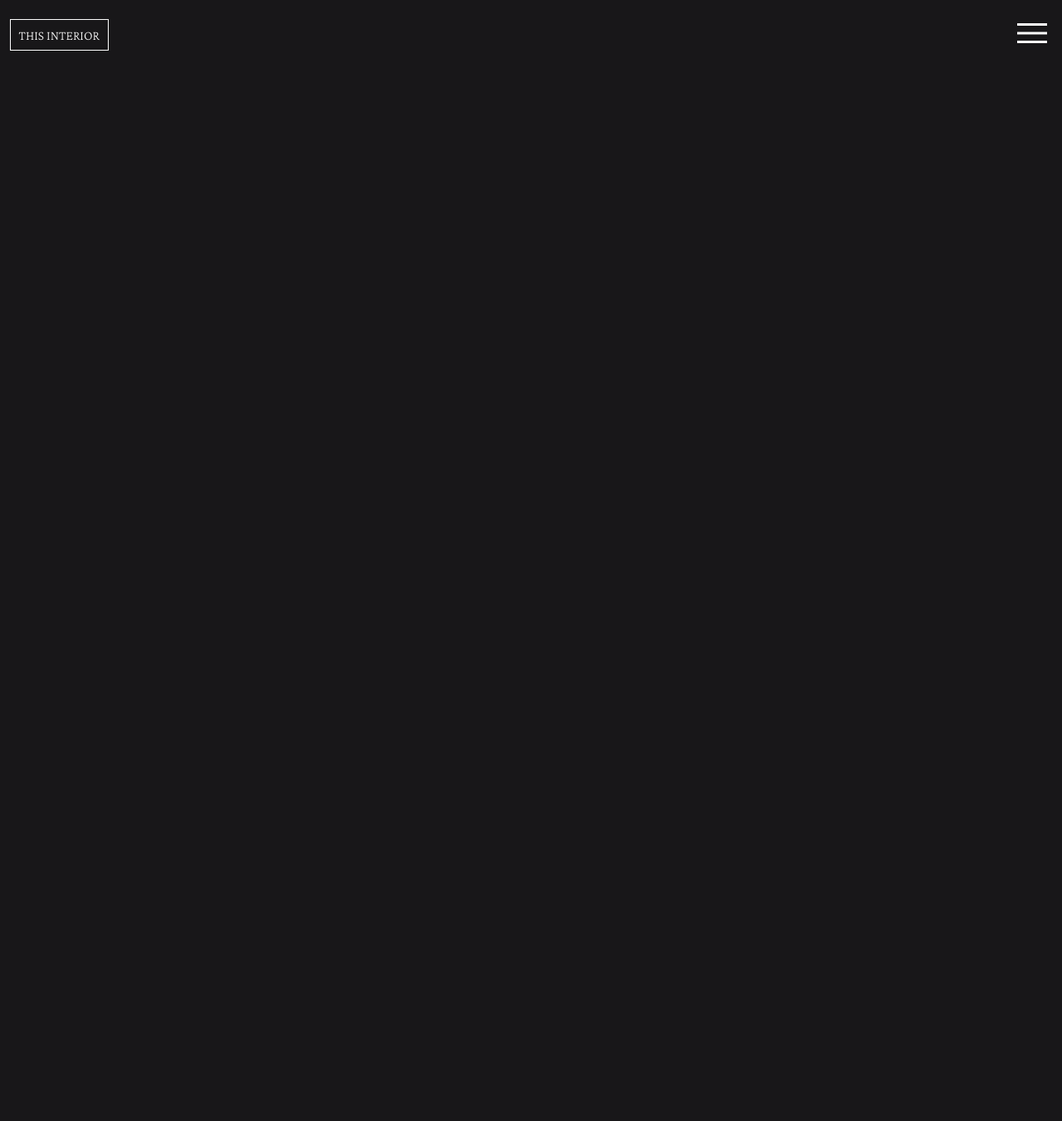
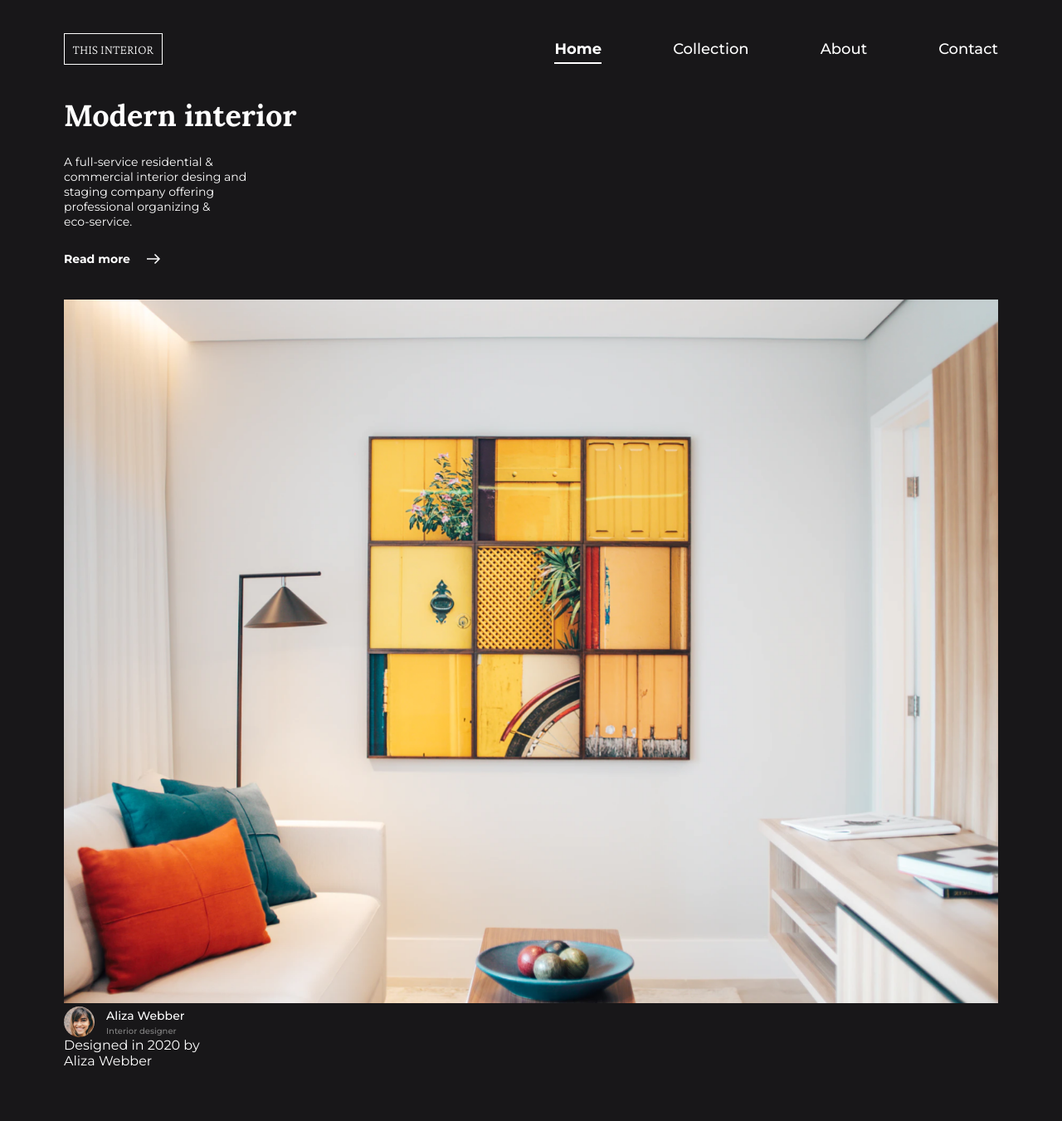
Before and after one commit to ov3rst/Interior-Consultant, a plain HTML site: page index.html in a window 1280 px wide. Shown: the whole page at 83% size. Before the commit the page ends 800 px from the top, so only its background shows below. Drawn offline with nearby package versions, Linux system fonts and the light colour scheme.

Commit message:
terminando el main

```diff
--- a/index.html
+++ b/index.html
@@ -1,10 +1,12 @@
 <!DOCTYPE html>
 <html lang="en">
-
   <head>
     <meta charset="utf-8" />
-  <meta name="viewport" content="width=device-width, initial-scale=1,
-  maximum-scale=5" />
+    <meta
+      name="viewport"
+      content="width=device-width, initial-scale=1,
+  maximum-scale=5"
+    />
 
     <link rel="icon" href="devchallenges.png" />
 
@@ -12,26 +14,25 @@
 
     <link
       href="https://fonts.googleapis.com/css2?family=Crimson+Pro:wght@200&family=Lora:wght@500;700&family=Montserrat:wght@400;500;700&display=swap"
-    rel="stylesheet">
+      rel="stylesheet"
+    />
 
-  <link rel="stylesheet" href="style.css">
+    <link rel="stylesheet" href="style.css" />
 
     <title>Interior Consultan</title>
-
   </head>
 
   <body>
-
     <header class="header">
       <nav class="nav__menu" id="menu">
         <a href="#" class="logo">this interior</a>
 
         <a href="#menu" class="open__btn menu__btn">
-        <img src="hamburger.svg" alt="">
+          <img src="hamburger.svg" alt="" />
         </a>
 
         <a href="#" class="close__btn menu__btn">
-        <img src="close.svg" alt="">
+          <img src="close.svg" alt="" />
         </a>
 
         <ul class="nav__menu-list">
@@ -48,10 +49,51 @@
             <a href="" class="nav__menu-link">contact</a>
           </li>
         </ul>
+      </nav>
+    </header>
 
-    </nav>
-
-  </header>
+    <main>
+      <div class="interior__content">
+        <h1 class="interior__title">Modern interior</h1>
+        <p class="interior__description">
+          A full-service residential & <br />
+          commercial interior desing and <br />
+          staging company offering <br />
+          professional organizing & <br />
+          eco-service.
+        </p>
+        <a href="#" class="interior__link">
+          Read more
+          <svg
+            xmlns="http://www.w3.org/2000/svg"
+            height="48"
+            viewBox="0 -960 960 960"
+            width="48"
+          >
+            <path
+              d="m561-242-43-42 168-168H160v-60h526L517-681l43-42 241 241-240 240Z"
+            />
+          </svg>
+        </a>
+      </div>
+      <div class="interior__img-content">
+        <img src="photo1.png" alt="interior photo" class="interior__img" />
+        <div class="interior__card">
+          <div class="interior__profile">
+            <img
+              src="photo2.png"
+              alt="interior profile photo"
+              class="interior__profile-img"
+            />
+            <div class="interior__profile-description">
+              <h2>Aliza Webber</h2>
+              <span>Interior designer</span>
+            </div>
+          </div>
+          <p>Designed in 2020 by <br />Aliza Webber</p>
+        </div>
+      </div>
+    </main>
     <!-- <div class="welcome">
     <div class="welcome-text">
       <h1>
@@ -85,10 +127,10 @@
       const d = document,
         $links = d.querySelectorAll(".nav__menu-link");
 
-    d.addEventListener("click", e => {
+      d.addEventListener("click", (e) => {
         if (e.target.matches(".nav__menu-link")) {
           e.preventDefault();
-        $links.forEach(link => {
+          $links.forEach((link) => {
             link.classList.remove("selected");
           });
           e.target.classList.add("selected");
@@ -96,5 +138,4 @@
       });
     </script>
   </body>
-
 </html>
--- a/style.css
+++ b/style.css
@@ -8,11 +8,21 @@ body {
   font-family: "Montserrat", sans-serif;
   background-color: #181719;
   margin: 1rem 0.75rem 0;
+  color: white;
+}
+
+body:has(:target) {
+  overflow: hidden;
 }
 
 a {
   text-decoration: none;
-  color: white;
+  color: inherit;
+}
+
+img {
+  max-width: 100%;
+  height: auto;
 }
 
 .nav__menu {
@@ -61,7 +71,7 @@ a {
 }
 
 .nav__menu-list {
-  position: absolute;
+  position: fixed;
   top: 0;
   bottom: 0;
   right: 0;
@@ -95,3 +105,93 @@ a {
 .nav__menu-link:hover {
   border-bottom: 2px solid white;
 }
+
+@media (min-width: 992px) {
+  body {
+    margin: 2.5rem 4.8125rem 0;
+  }
+
+  .menu__btn {
+    display: none;
+  }
+
+  .nav__menu {
+    display: flex;
+  }
+
+  .nav__menu-list {
+    position: static;
+    flex-direction: row;
+    column-gap: 5.375rem;
+    clip-path: none;
+  }
+}
+
+.interior__content {
+  margin-top: 2.375rem;
+}
+
+.interior__title {
+  font-family: "Lora", serif;
+  font-size: 2.25rem;
+}
+
+.interior__description {
+  font-size: 0.875rem;
+  margin-top: 1.5rem;
+}
+
+.interior__link {
+  display: flex;
+  align-items: center;
+  column-gap: 1rem;
+  font-size: 0.875rem;
+  font-weight: bold;
+  margin-top: 1.5rem;
+}
+
+.interior__link svg {
+  width: 24px;
+  height: auto;
+  fill: white;
+}
+
+.interior__img-content {
+  position: relative;
+  margin-top: 2.3125rem;
+}
+
+.interior__card {
+  position: absolute;
+  width: 300px;
+  height: 138px;
+  background-color: #181719;
+}
+
+.interior__profile {
+  display: flex;
+  align-items: center;
+  column-gap: 0.875rem;
+}
+
+.interior__profile-img {
+  width: 37px;
+  height: 37px;
+  border-radius: 50%;
+}
+
+.interior__profile-description {
+  display: grid;
+  row-gap: 3px;
+}
+
+.interior__profile h2 {
+  font-size: 0.875rem;
+  font-weight: 500;
+}
+
+.interior__profile span {
+  font-size: 10px;
+  font-weight: 500;
+  color: #828282;
+}
```
Also changed, not shown: arrow_right.svg (added). Lines whose indentation alone changed are shown as unchanged.
